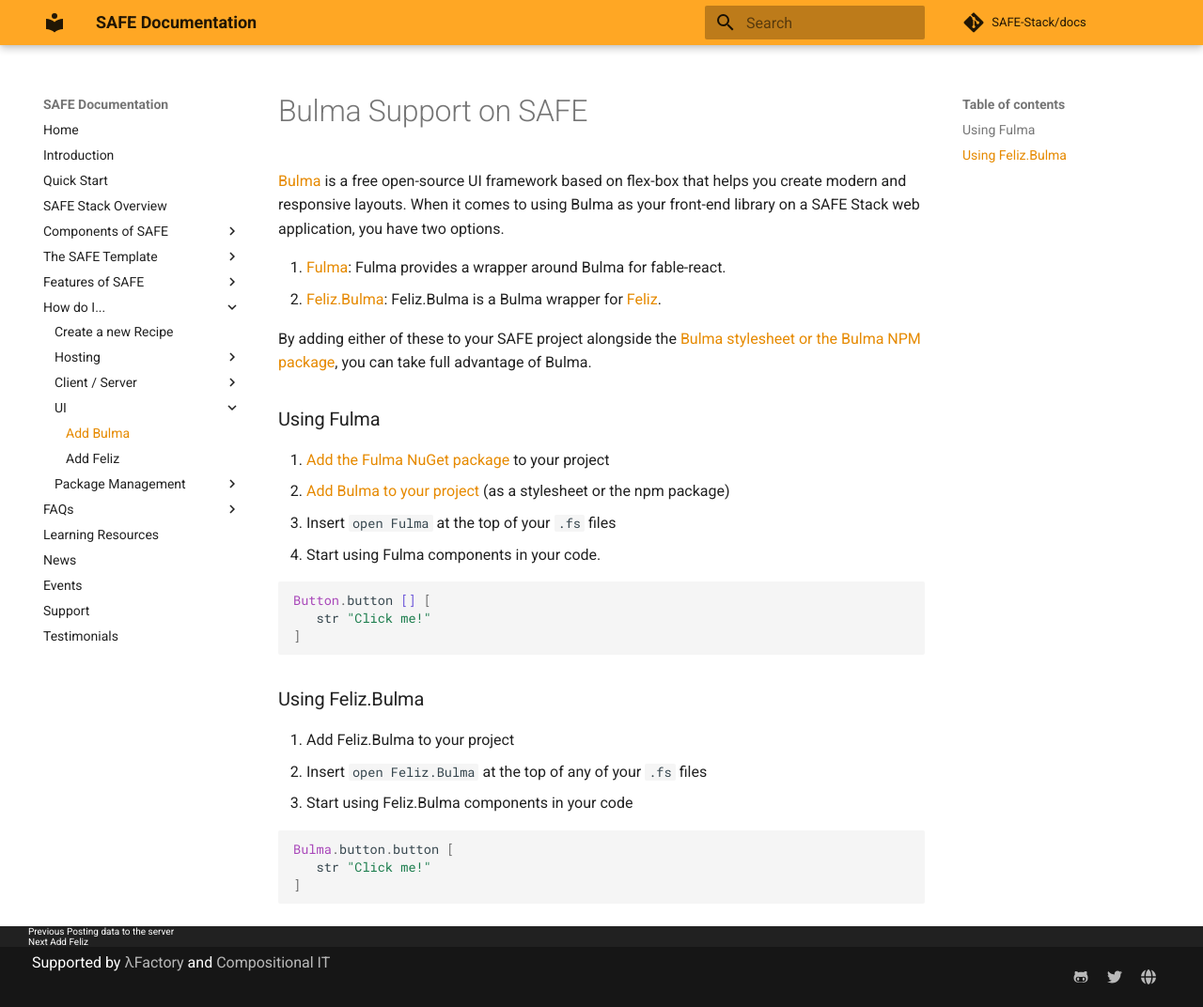
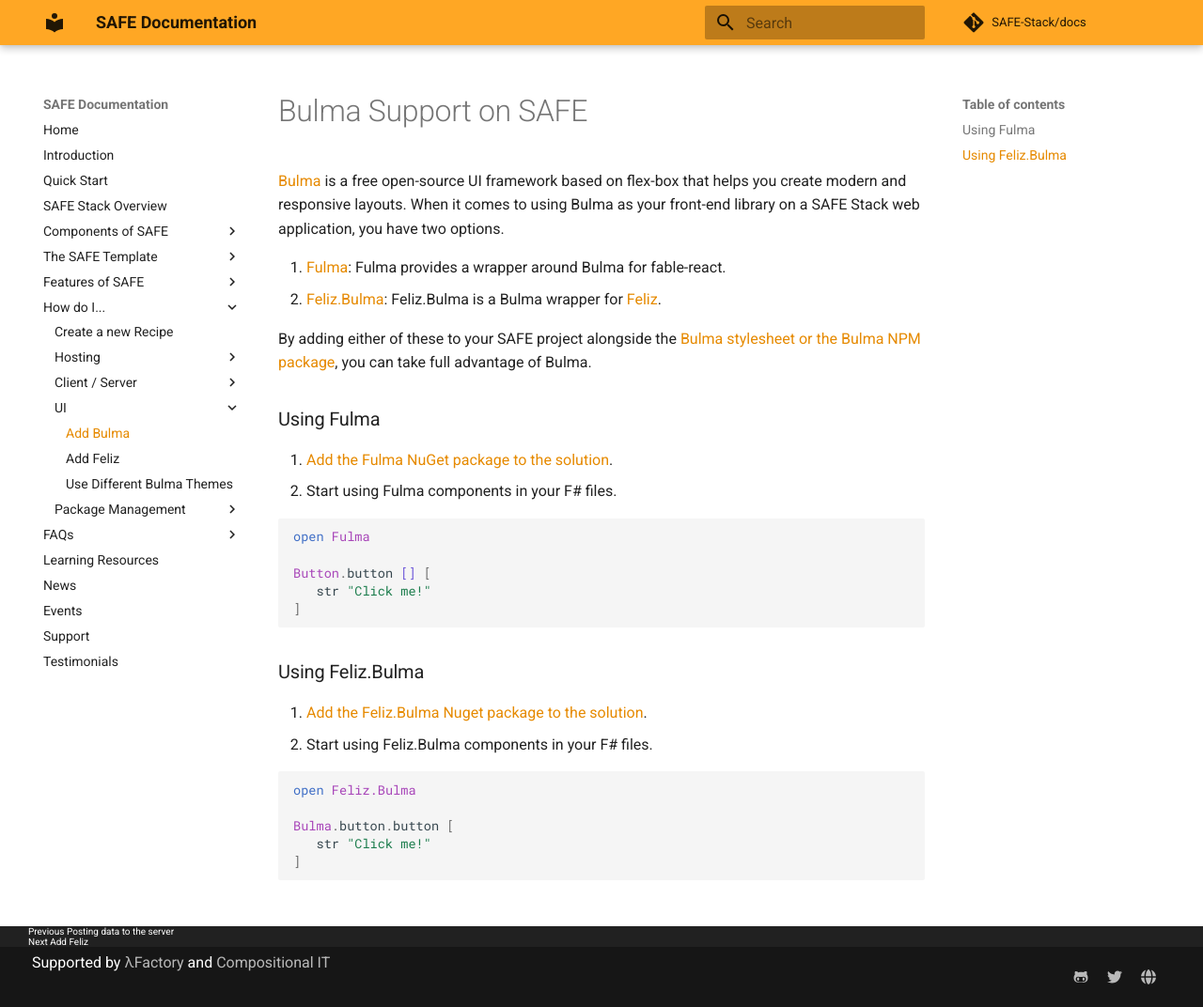
Before and after one commit to SAFE-Stack/docs, an MkDocs documentation site: the page built from docs/recipes/ui/add-bulma.md, in a window 1280 px wide and 1072 px high. Shown: the whole window at 94% size. Built offline with MkDocs 1.6.1 and Material for MkDocs 9.7.7, drawn with Linux system fonts in a browser that asks for light colours; comment, search, counter and statistics services are not loaded.

Commit message:
Use Different Bulma Themes

````diff
--- a/docs/recipes/ui/add-bulma.md
+++ b/docs/recipes/ui/add-bulma.md
@@ -8,23 +8,22 @@
 By adding either of these to your SAFE project alongside the [Bulma stylesheet or the Bulma NPM package](https://bulma.io/documentation/overview/start/), you can take full advantage of Bulma.
 
 ### Using Fulma
-1. [Add the Fulma NuGet package](#TODO:_INSERT_LINK) to your project
-1. [Add Bulma to your project](#TODO:_INSERT_LINK) (as a stylesheet or the npm package)
-1. Insert `open Fulma` at the top of your `.fs` files
-1. Start using Fulma components in your code.
+1. [Add the Fulma NuGet package to the solution](./../package-management/add-nuget-package-to-client.md).
+1. Start using Fulma components in your F# files.
+```fsharp
+open Fulma
 
-```fsharp
 Button.button [] [
    str "Click me!"
 ]
 ```
 
 ### Using Feliz.Bulma
-1. Add Feliz.Bulma to your project
-1. Insert `open Feliz.Bulma` at the top of any of your `.fs` files
-1. Start using Feliz.Bulma components in your code
+1. [Add the Feliz.Bulma Nuget package to the solution](./../package-management/add-nuget-package-to-client.md).
+1. Start using Feliz.Bulma components in your F# files.
+```fsharp
+open Feliz.Bulma
 
-```fsharp
 Bulma.button.button [
    str "Click me!"
 ]
--- a/mkdocs.yml
+++ b/mkdocs.yml
@@ -72,6 +72,7 @@
   - UI:
     - Add Bulma: 'recipes/ui/add-bulma.md'
     - Add Feliz: 'recipes/ui/add-feliz.md'
+    - Use Different Bulma Themes: 'recipes/ui/use-different-bulma-themes.md'
   - Package Management:
     - Add an NPM package to the Client: 'recipes/package-management/add-npm-package-to-client.md'
     - Add a NuGet package to the Server: 'recipes/package-management/add-nuget-package-to-server.md'
````
Also changed, not shown: docs/recipes/ui/add-feliz.md (+3 -2 lines), docs/recipes/ui/use-different-bulma-themes.md (added, +35 -0 lines).
